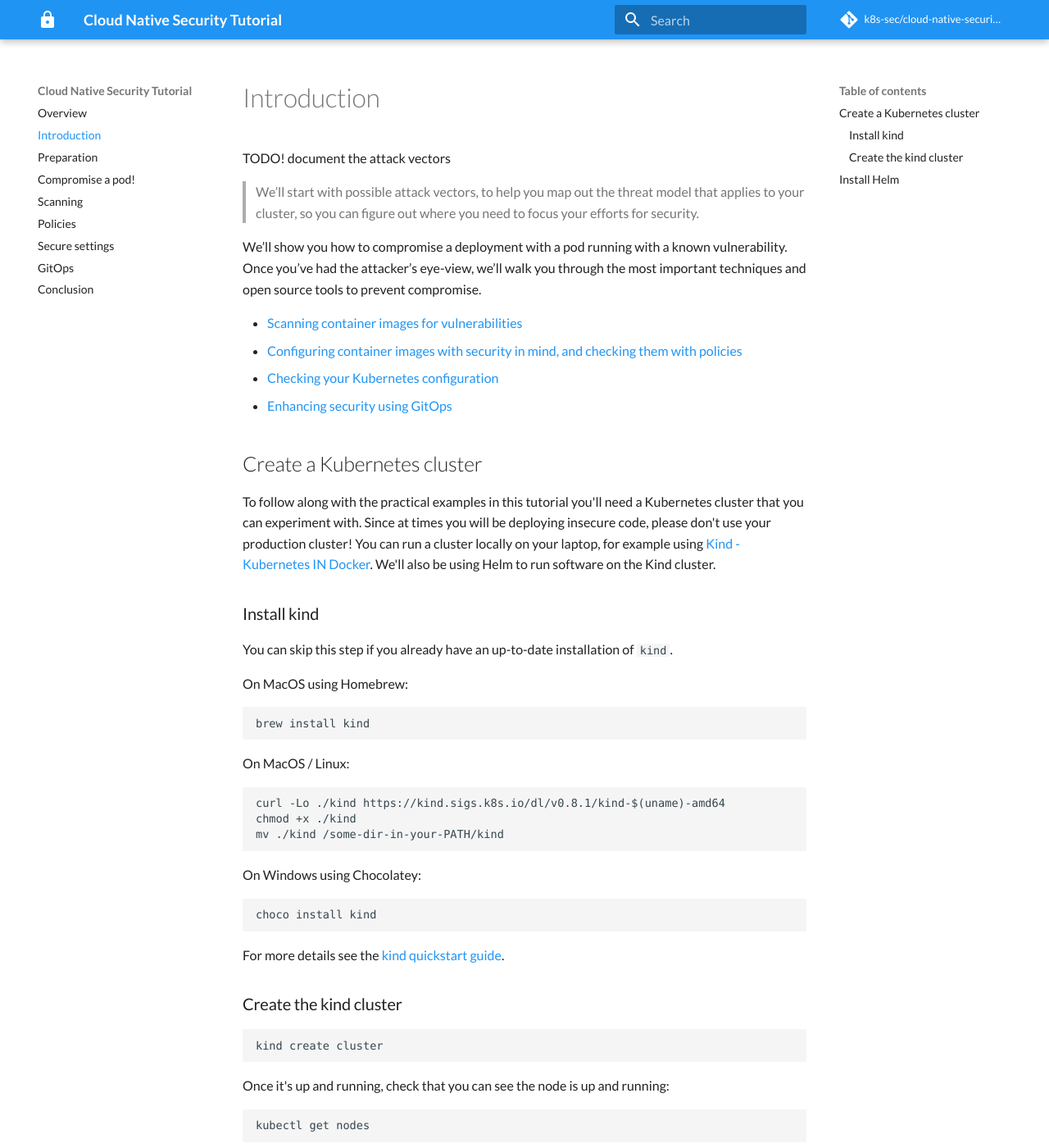
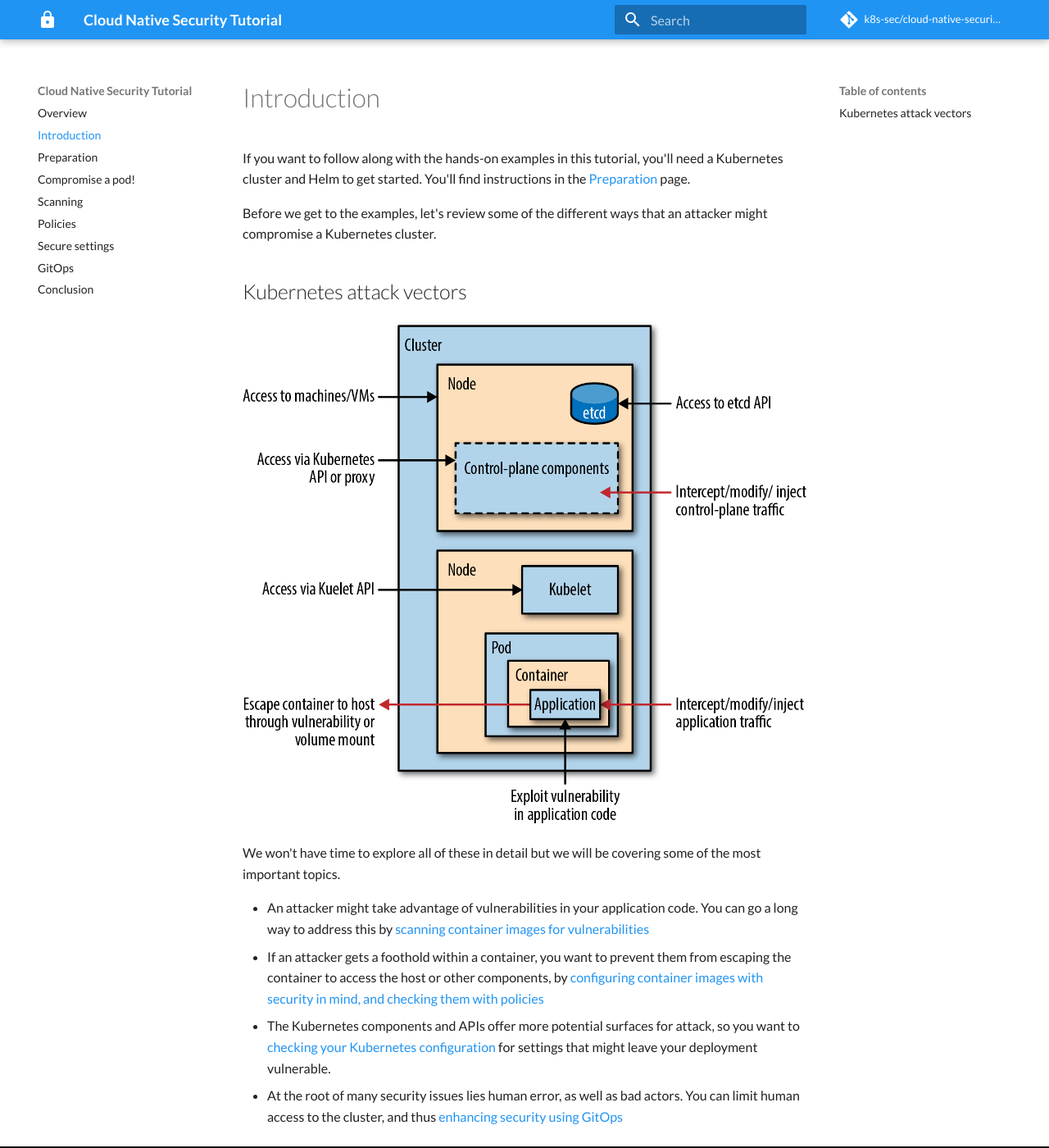
Before and after one commit to k8s-sec/cloud-native-security-tutorial, an MkDocs documentation site: the page built from docs/introduction.md, in a window 1280 px wide and 1400 px high. Shown: the whole window at 82% size. Built offline with MkDocs 1.6.1 and Material for MkDocs 9.7.7, drawn with Linux system fonts in a browser that asks for light colours; some web fonts are replaced; comment, search, counter and statistics services are not loaded; some of the changed text lies outside the part shown.

Commit message:
Add attack vectors

````diff
--- a/docs/introduction.md
+++ b/docs/introduction.md
@@ -1,95 +1,16 @@
 # Introduction
 
-TODO! document the attack vectors
+If you want to follow along with the hands-on examples in this tutorial, you'll need a Kubernetes cluster and Helm to get started. You'll find instructions in the [Preparation](preparation.md) page.
 
-> We’ll start with possible attack vectors, to help you map out the threat model that applies to your cluster, so you can figure out where you need to focus your efforts for security.
+Before we get to the examples, let's review some of the different ways that an attacker might compromise a Kubernetes cluster.
 
-We’ll show you how to compromise a deployment with a pod running with a known vulnerability. Once you’ve had the attacker’s eye-view, we’ll walk you through the most important techniques and open source tools to prevent compromise.
+## Kubernetes attack vectors
 
-- [Scanning container images for vulnerabilities](scanning.md)
-- [Configuring container images with security in mind, and checking them with policies](policies.md)
-- [Checking your Kubernetes configuration](settings.md)
-- [Enhancing security using GitOps](gitops.md)
+![Kubernetes Attack Vectors](img/kuse_0101.png)
 
-## Create a Kubernetes cluster
+We won't have time to explore all of these in detail but we will be covering some of the most important topics.
 
-To follow along with the practical examples in this tutorial you'll need a Kubernetes cluster that you can experiment with. Since at times you will be deploying insecure code, please don't use your production cluster! You can run a cluster locally on your laptop, for example using [Kind - Kubernetes IN Docker](https://kind.sigs.k8s.io). We'll also be using Helm to run software on the Kind cluster.
-
-### Install kind
-
-You can skip this step if you already have an up-to-date installation of `kind`.
-
-On MacOS using Homebrew:
-
-```
-brew install kind
-```
-
-On MacOS / Linux:
-
-```
-curl -Lo ./kind https://kind.sigs.k8s.io/dl/v0.8.1/kind-$(uname)-amd64
-chmod +x ./kind
-mv ./kind /some-dir-in-your-PATH/kind
-```
-
-On Windows using Chocolatey:
-
-```
-choco install kind
-```
-
-For more details see the [kind quickstart guide](https://kind.sigs.k8s.io/docs/user/quick-start/
-).
-
-### Create the kind cluster
-
-```
-kind create cluster
-```
-
-Once it's up and running, check that you can see the node is up and running:
-
-```
-kubectl get nodes
-```
-
-This should show something like this:
-
-```
-NAME                 STATUS   ROLES    AGE   VERSION
-kind-control-plane   Ready    master   78m   v1.18.2
-```
-
-Great! You have a Kubernetes cluster running locally that you can experiment with.
-
-## Install Helm
-
-If you don't already have Helm on your laptop, you'll want to install that too. Find full instructions in the [Helm documentation](https://helm.sh/docs/intro/install/) or here is a quick guide:
-
-On MacOS using Homebrew:
-
-```
-brew install helm
-```
-
-On MacOS / Linux:
-
-```
-curl -fsSL -o get_helm.sh https://raw.githubusercontent.com/helm/helm/master/scripts/get-helm-3
-chmod +x get_helm.sh
-./get_helm.sh
-```
-
-On Windows using Chocolatey:
-
-```
-choco install kubernetes-helm
-```
-
-If you have a fresh Kind installation there won't be any Helm charts installed yet, so a `helm ls` will return an empty list:
-
-```
-$ helm ls
-NAME	NAMESPACE	REVISION	UPDATED	STATUS	CHART	APP VERSION
-```
+- An attacker might take advantage of vulnerabilities in your application code. You can go a long way to address this by [scanning container images for vulnerabilities](scanning.md)
+- If an attacker gets a foothold within a container, you want to prevent them from escaping the container to access the host or other components, by [configuring container images with security in mind, and checking them with policies](policies.md)
+- The Kubernetes components and APIs offer more potential surfaces for attack, so you want to [checking your Kubernetes configuration](settings.md) for settings that might leave your deployment vulnerable.
+- At the root of many security issues lies human error, as well as bad actors. You can limit human access to the cluster, and thus [enhancing security using GitOps](gitops.md)
````
Also changed, not shown: docs/img/kuse_0101.png (added).
